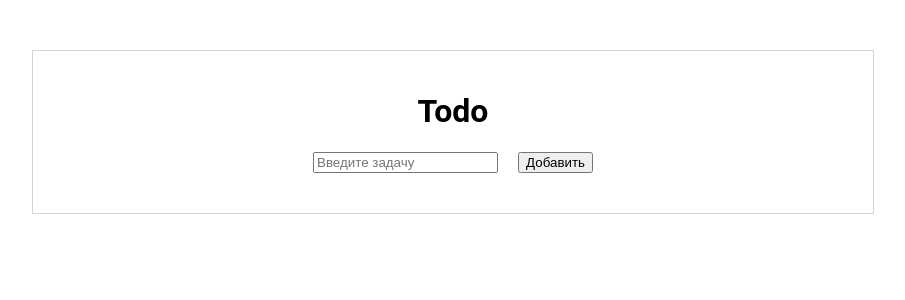
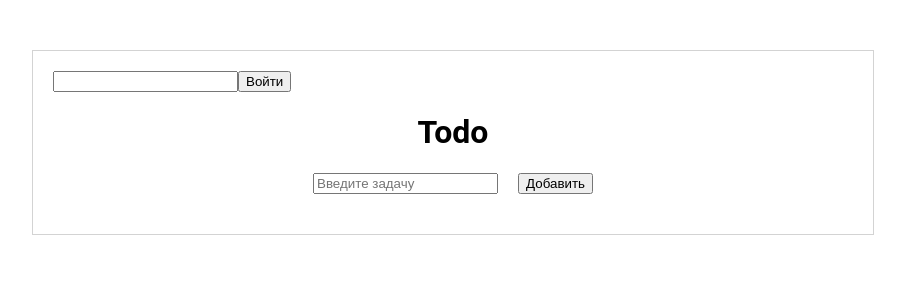
Before and after one commit to DmBorozdin/todo-hakaton, a React (Create React App) app: page / in a window 1280 px wide. Shown: the top 300 px of the page, without its empty margins (187-1092 px from the left). Built offline with nearby package versions, Linux system fonts and the light colour scheme; what miragejs would draw is missing.

Commit message:
Добавлена форма авторизации

```diff
--- a/src/App.js
+++ b/src/App.js
@@ -41,6 +41,10 @@ function App() {
 
   return (
     <div className="todo">
+            <form>
+                <input type={"text"}/>
+                <button >Войти</button>
+            </form>
       <header className="todo-header">
         <h1 className='title'>Todo</h1>
         <ul>
```
